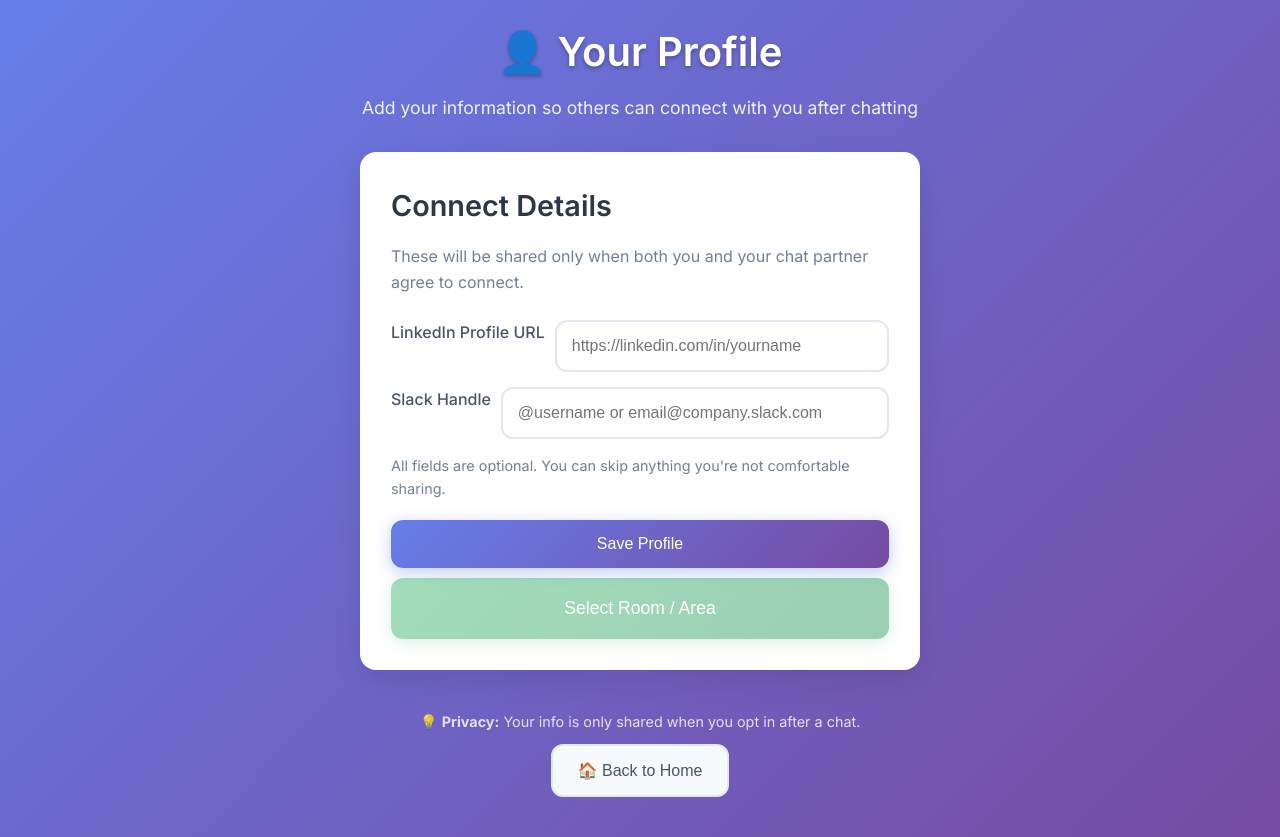
After one commit to AScythe/intro_chat, a Flask app: page /join/8101bf91 in a window 1280 px wide. The commit adds this page. Run offline with Flask 3, Linux system fonts and the light colour scheme; some libraries are stand-ins or nearby versions.

Commit message:
added user info page after home page and before room selection page, and redirect button on connection page towards room selection instead of home page

```diff
--- a/app/routes.py
+++ b/app/routes.py
@@ -1,5 +1,5 @@
 from flask import jsonify, render_template, request
-from .state import active_users, active_matches, waiting_queue, CONVERSATION_PROMPTS
+from .state import active_users, active_matches, waiting_queue, CONVERSATION_PROMPTS, USER_TEMPLATE
 import sqlite3
 import uuid
 import os
@@ -12,13 +12,23 @@ def register_routes(app):
     def index():
         return render_template('index.html')
 
+    @app.route('/join/<event_id>')
+    def user_info(event_id):
+        return render_template('user_info.html', event_id=event_id)
+
     @app.route('/room/<event_id>')
     def room_selection(event_id):
         return render_template('room.html', event_id=event_id)
 
     @app.route('/chat/<match_id>')
     def chat_room(match_id):
-        return render_template('chat.html', match_id=match_id)
+        from .state import active_matches, active_users
+        event_id = None
+        if match_id in active_matches:
+            match = active_matches[match_id]
+            user1 = active_users.get(match.get('user1_id'), {})
+            event_id = user1.get('event_id')
+        return render_template('chat.html', match_id=match_id, event_id=event_id or '')
 
     @app.route('/api/events', methods=['POST'])
     def create_event():
@@ -69,20 +79,23 @@ def register_routes(app):
         data = request.get_json()
         user_id = str(uuid.uuid4())[:8]
         username = data.get('username', f'User_{user_id}')
+        linkedin_url = data.get('linkedin_url', '')
+        slack_handle = data.get('slack_handle', '')
         db_path = os.path.join(os.path.dirname(os.path.dirname(os.path.abspath(__file__))), 'data', 'introchat.db')
         conn = sqlite3.connect(db_path)
         cursor = conn.cursor()
-        cursor.execute('INSERT INTO users (id, event_id, username) VALUES (?, ?, ?)',
-                       (user_id, event_id, username))
+        cursor.execute('INSERT INTO users (id, event_id, username, linkedin_url, slack_handle) VALUES (?, ?, ?, ?, ?)',
+                       (user_id, event_id, username, linkedin_url, slack_handle))
         conn.commit()
         conn.close()
-        active_users[user_id] = {
+        active_users[user_id] = dict(USER_TEMPLATE)
+        active_users[user_id].update({
             'event_id': event_id,
             'username': username,
-            'room_id': None,
-            'is_available': False,
+            'linkedin_url': linkedin_url,
+            'slack_handle': slack_handle,
             'last_seen': time.time()
-        }
+        })
         return jsonify({'user_id': user_id, 'username': username})
 
     @app.route('/api/users/<user_id>/room', methods=['POST'])
--- a/app/state.py
+++ b/app/state.py
@@ -10,6 +10,17 @@
 active_users = {}
 active_matches = {}
 waiting_queue = {}
+
+# Default user template for new users
+USER_TEMPLATE = {
+    'event_id': None,
+    'username': None,
+    'room_id': None,
+    'linkedin_url': '',
+    'slack_handle': '',
+    'is_available': False,
+    'last_seen': None
+}
 
 # Conversation prompts
 CONVERSATION_PROMPTS = [
--- a/app/static/js/config.js
+++ b/app/static/js/config.js
@@ -1,4 +1,4 @@
-// static/config.js
+// app/static/js/config.js
 // Central configuration for IntroChat timers and durations
 //
 // HOW TO USE FOR TESTING:
--- a/app/static/js/home.js
+++ b/app/static/js/home.js
@@ -46,8 +46,8 @@ document.addEventListener('DOMContentLoaded', function() {
             return;
         }
 
-        // Redirect to room selection
-        window.location.href = `/room/${eventCode}`;
+        // Redirect to user info page
+        window.location.href = `/join/${eventCode}`;
     }
 
     function createEvent() {
@@ -107,7 +107,7 @@ document.addEventListener('DOMContentLoaded', function() {
     function joinCreatedEvent() {
         const eventId = getData('created_event_id');
         if (eventId) {
-            window.location.href = `/room/${eventId}`;
+            window.location.href = `/join/${eventId}`;
         } else {
             showError('Event not found. Please create a new event.');
         }
--- a/app/static/js/room.js
+++ b/app/static/js/room.js
@@ -532,7 +532,7 @@ function simulatePersonResponse(personName) {
 
         getElementById('goToChatBtn').addEventListener('click', () => {
             const fakeMatchId = 'demo_' + generateRandomString(8);
-            window.location.href = `/chat/${fakeMatchId}`;
+            window.location.href = `/chat/${fakeMatchId}?event_id=${roomConfig.eventId}`;
         });
 
         // Demo mode: simulates other person preparing for chat.
--- /dev/null
+++ b/app/static/js/user-info.js
@@ -0,0 +1,59 @@
+// User info page JavaScript
+document.addEventListener('DOMContentLoaded', function() {
+    const eventId = window.userInfoEventId;
+    const linkedinInput = document.getElementById('linkedinInput');
+    const slackInput = document.getElementById('slackInput');
+    const saveBtn = document.getElementById('saveProfileBtn');
+    const selectRoomBtn = document.getElementById('selectRoomBtn');
+    const saveSuccessCard = document.getElementById('saveSuccessCard');
+    const backToHomeBtn = document.getElementById('backToHomeBtn');
+
+    let isSaved = false;
+
+    backToHomeBtn.addEventListener('click', function() {
+        window.location.href = '/';
+    });
+
+    saveBtn.addEventListener('click', function() {
+        const linkedinUrl = linkedinInput.value.trim();
+        const slackHandle = slackInput.value.trim();
+
+        saveBtn.disabled = true;
+        saveBtn.textContent = 'Saving...';
+
+        const username = generateUsername();
+
+        fetchJSON(`/api/events/${eventId}/join`, {
+            method: 'POST',
+            headers: { 'Content-Type': 'application/json' },
+            body: JSON.stringify({
+                username: username,
+                linkedin_url: linkedinUrl,
+                slack_handle: slackHandle
+            })
+        })
+        .then(data => {
+            if (data.user_id) {
+                storeUserId(data.user_id);
+                isSaved = true;
+                selectRoomBtn.disabled = false;
+                saveSuccessCard.classList.remove('hidden');
+                saveBtn.textContent = 'Saved!';
+            } else {
+                throw new Error('Failed to save profile');
+            }
+        })
+        .catch(error => {
+            console.error('Error saving profile:', error);
+            showError('Failed to save profile. Please try again.');
+            saveBtn.disabled = false;
+            saveBtn.textContent = 'Save Profile';
+        });
+    });
+
+    selectRoomBtn.addEventListener('click', function() {
+        if (isSaved) {
+            window.location.href = `/room/${eventId}`;
+        }
+    });
+});
--- /dev/null
+++ b/app/templates/user_info.html
@@ -0,0 +1,67 @@
+<!DOCTYPE html>
+<html lang="en">
+
+<head>
+    <meta charset="UTF-8">
+    <meta name="viewport" content="width=device-width, initial-scale=1.0">
+    <title>Your Profile - IntroChat</title>
+    <link rel="stylesheet" href="{{ url_for('static', filename='css/style.css') }}">
+    <link href="https://fonts.googleapis.com/css2?family=Inter:wght@300;400;500;600;700&display=swap" rel="stylesheet">
+</head>
+
+<body>
+    <div class="container">
+        <header class="page-header">
+            <h1>👤 Your Profile</h1>
+            <p>Add your information so others can connect with you after chatting</p>
+        </header>
+
+        <main class="main-content">
+            <div class="card" id="profileCard">
+                <h2>Connect Details</h2>
+                <p class="card-description">These will be shared only when both you and your chat partner agree to connect.</p>
+
+                <div class="profile-form">
+                    <div class="input-group" style="margin-bottom: 15px;">
+                        <label for="linkedinInput" style="display: block; margin-bottom: 5px; font-weight: 500; color: #4a5568;">LinkedIn Profile URL</label>
+                        <input type="url" id="linkedinInput" placeholder="https://linkedin.com/in/yourname" style="width: 100%;">
+                    </div>
+
+                    <div class="input-group" style="margin-bottom: 15px;">
+                        <label for="slackInput" style="display: block; margin-bottom: 5px; font-weight: 500; color: #4a5568;">Slack Handle</label>
+                        <input type="text" id="slackInput" placeholder="@username or email@company.slack.com" style="width: 100%;">
+                    </div>
+
+                    <p class="card-description" style="font-size: 0.9rem; color: #718096; margin: 10px 0 20px 0;">
+                        All fields are optional. You can skip anything you're not comfortable sharing.
+                    </p>
+
+                    <div class="form-actions" style="display: flex; flex-direction: column; gap: 10px;">
+                        <button id="saveProfileBtn" class="btn btn-primary">Save Profile</button>
+                        <button id="selectRoomBtn" class="btn btn-chat" disabled>Select Room / Area</button>
+                    </div>
+                </div>
+
+                <div class="hidden" id="saveSuccessCard" style="margin-top: 15px; padding: 10px; background: #f0fff4; border: 1px solid #c6f6d5; border-radius: 8px; text-align: center; color: #276749;">
+                    ✅ Profile saved! You can now select a room.
+                </div>
+            </div>
+        </main>
+
+        <footer class="page-footer">
+            <p>💡 <strong>Privacy:</strong> Your info is only shared when you opt in after a chat.</p>
+            <button id="backToHomeBtn" class="btn btn-secondary" style="margin-top: 10px;">🏠 Back to Home</button>
+        </footer>
+    </div>
+
+    <script src="{{ url_for('static', filename='js/config.js') }}"></script>
+    <script src="https://cdnjs.cloudflare.com/ajax/libs/socket.io/4.7.2/socket.io.js"></script>
+    <script src="{{ url_for('static', filename='js/api-utils.js') }}"></script>
+    <script src="{{ url_for('static', filename='js/utils.js') }}"></script>
+    <script src="{{ url_for('static', filename='js/user-info.js') }}"></script>
+    <script>
+        window.userInfoEventId = '{{ event_id }}';
+    </script>
+</body>
+
+</html>
```
Also changed, not shown: app/database.py (+12 -0 lines), app/static/js/chat.js (+7 -1 lines), app/templates/chat.html (+5 -4 lines).
